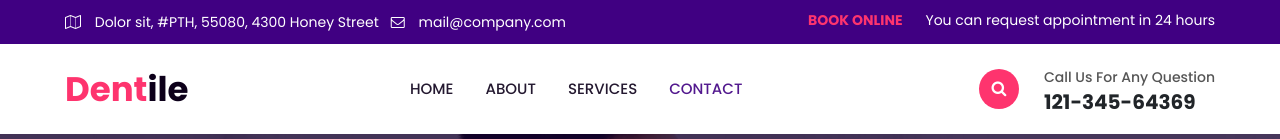
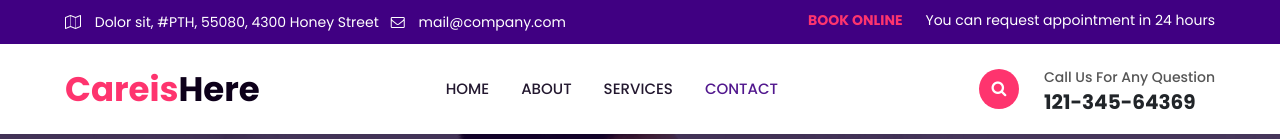
Before and after one commit to nikitadgirase/Care_is_Here, a plain HTML site: page contact.html in a window 1280 px wide. Shown: the top 139 px of the page. Drawn offline with Linux system fonts and the light colour scheme.

Commit message:
Update contact.html

```diff
--- a/contact.html
+++ b/contact.html
@@ -9,7 +9,7 @@ Author URL: http://w3layouts.com
 	<!-- Required meta tags -->
 	<meta charset="utf-8">
 	<meta name="viewport" content="width=device-width, initial-scale=1, shrink-to-fit=no">
-	<title>Dentile a Medical Category Bootstrap Responsive Website Template | Contact :: W3layouts
+	<title>CareisHere a Medical Category Bootstrap Responsive Website Template | Contact :: W3layouts
 	</title>
 	<!-- Template CSS -->
 	<link rel="stylesheet" href="assets/css/style-starter.css">
@@ -50,7 +50,7 @@ Author URL: http://w3layouts.com
 		<!--/nav-->
 		<nav class="navbar navbar-expand-lg navbar-light px-lg-0 py-0 px-3 stroke">
 			<div class="container">
-				<a class="navbar-brand" href="index.html"><span>Dent</span>ile</a>
+				<a class="navbar-brand" href="index.html"><span>Careis</span>Here</a>
 				<!-- if logo is image enable this
 						<a class="navbar-brand" href="#index.html">
 							<img src="image-path" alt="Your logo" title="Your logo" style="height:35px;" />
```
